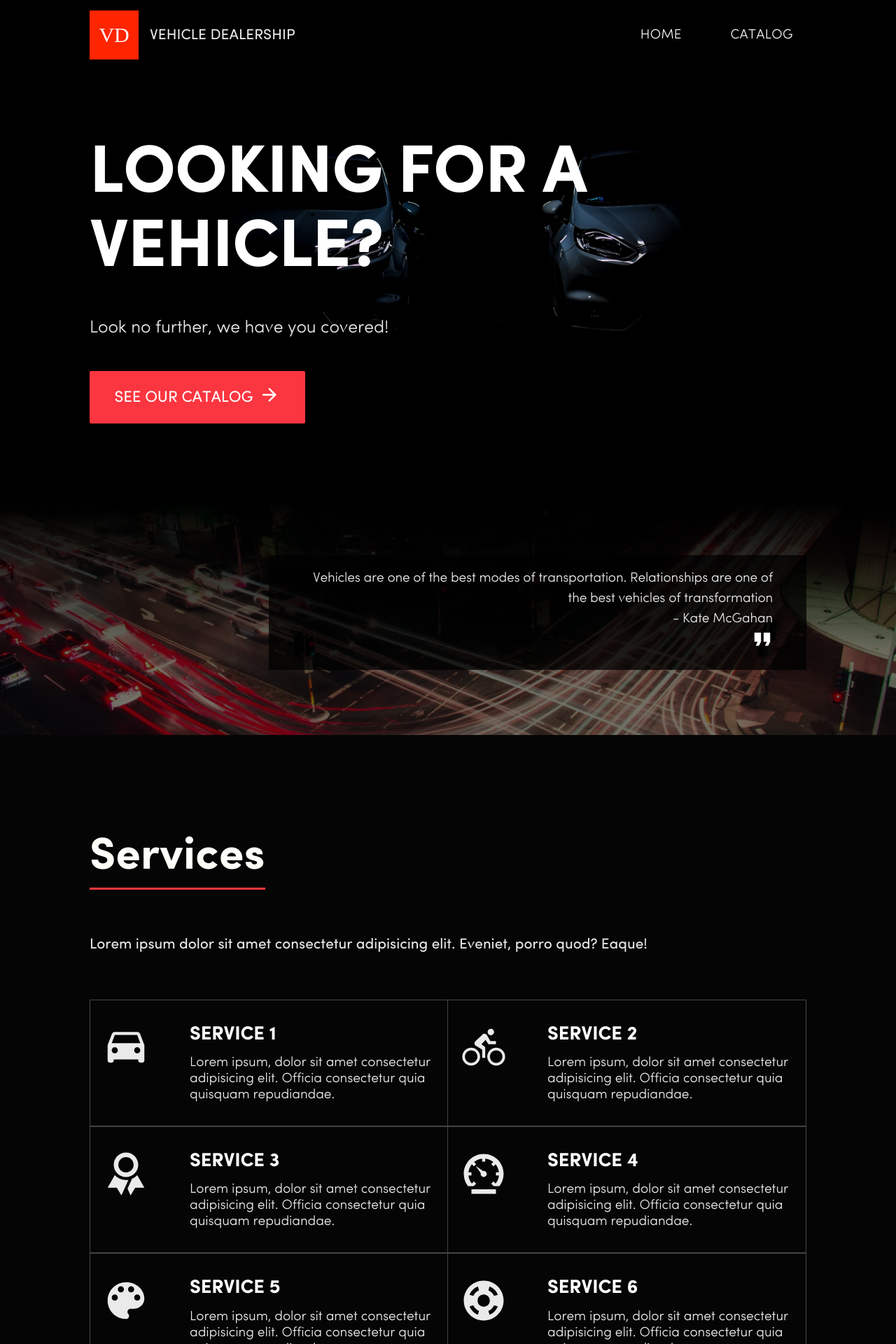
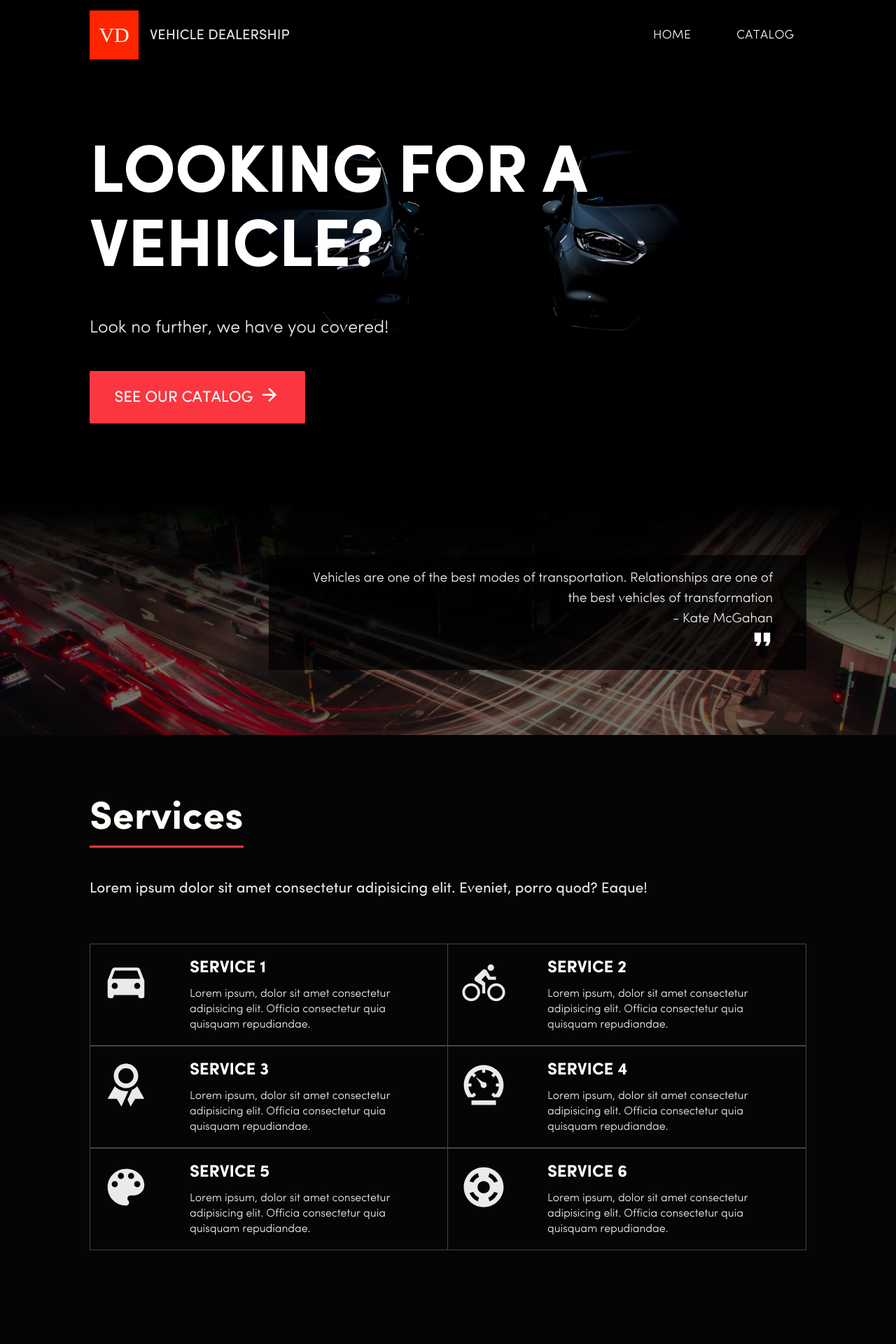
Before and after one commit to eduamdev/car-dealership-contentful, a React (Create React App) app: page / in a window 1280 px wide. Shown: the top 1920 px of the page at 70% size. Built offline with nearby package versions, Linux system fonts and the light colour scheme.

Commit message:
general styles

```diff
--- a/src/components/Link.js
+++ b/src/components/Link.js
@@ -36,7 +36,7 @@ const StyledLink = styled(Link)`
   &.nav-link {
     letter-spacing: 1px;
     color: #fff;
-    font-size: 1.1em;
+    font-size: 1em;
     font-weight: 200;
     text-transform: uppercase;
     display: block;
@@ -45,7 +45,7 @@ const StyledLink = styled(Link)`
 
     @media ${viewport[7]} {
       padding: 0.7em 1em;
-      font-size: 1.2em;
+      font-size: 1.1em;
       letter-spacing: 0.3px;
 
       &:hover,
--- a/src/components/Navbar.js
+++ b/src/components/Navbar.js
@@ -37,7 +37,7 @@ const Logo = styled.div`
 
   & .logoText {
     color: ${theme.colors.lightGrey};
-    font-size: 1.3em;
+    font-size: 1.25em;
     font-weight: 400;
     display: none;
     /* visibility: hidden; */
--- a/src/components/Services.js
+++ b/src/components/Services.js
@@ -12,7 +12,7 @@ const StyledSection = styled.section`
 `;
 
 const Subtitle = styled.p`
-  font-size: 1.2em;
+  font-size: 1.15em;
   line-height: 1.3;
   color: ${theme.colors.lightGrey};
   text-align: left;
@@ -40,7 +40,7 @@ const Item = styled.div`
   margin: 0;
   color: #fff;
   text-align: center;
-  padding: 2em 1em;
+  padding: 0.75em 1em;
   display: grid;
   align-items: center;
   justify-content: center;
@@ -55,6 +55,7 @@ const Item = styled.div`
     grid-template-rows: 1fr;
     grid-template-areas: 'icon text';
     grid-column-gap: 3.5em;
+    padding: 1.2em 1em;
 
     &:nth-child(even) {
       border-left: none;
@@ -92,21 +93,21 @@ const Item = styled.div`
       text-align: center;
 
       @media ${viewport[7]} {
-        font-size: 1.7em;
+        font-size: 1.5em;
         text-align: left;
       }
     }
 
     & .subtitle {
       color: ${theme.colors.lightGrey};
-      font-size: 1.1em;
-      line-height: 1.2;
+      font-size: 0.98em;
+      line-height: 1.3;
       font-weight: 200;
       text-align: center;
 
       @media ${viewport[7]} {
-        font-size: 1.2em;
-        line-height: 1.2;
+        font-size: 1em;
+        line-height: 1.35;
         text-align: left;
       }
     }
--- a/src/components/Title.js
+++ b/src/components/Title.js
@@ -6,7 +6,7 @@ import viewport from '../styles/media';
 const Container = styled.div`
   display: grid;
   align-items: center;
-  margin: 4em 0 2em 0;
+  margin: 3em 0 1.8em 0;
   grid-template-columns: 1fr;
 
   &.left {
@@ -19,7 +19,7 @@ const Container = styled.div`
 
   @media ${viewport[7]} {
     grid-template-columns: auto;
-    margin: 8em 0 4em 0;
+    margin: 5em 0 2.75em 0;
   }
 `;
 
@@ -28,11 +28,11 @@ const StyledTitle = styled.h2`
   padding: 0.15em 0;
   display: inline;
   border-bottom: 3px solid ${theme.colors.coralRed};
-  font-size: 2.5em;
+  font-size: 2.75em;
   letter-spacing: 0.3px;
 
   @media ${viewport[7]} {
-    font-size: 4em;
+    font-size: 3.5em;
   }
 
   &.left {
--- a/src/components/VehicleFilter.js
+++ b/src/components/VehicleFilter.js
@@ -66,7 +66,7 @@ const FilterButton = styled.span`
     letter-spacing: -0.15px;
 
     &:not(:last-child) {
-      margin-bottom: 2em;
+      margin-bottom: 1em;
     }
 
     & .filter-label {
@@ -76,7 +76,7 @@ const FilterButton = styled.span`
 
     & .filter-select {
       /* cursor: pointer; */
-      padding: 0.25em 0.75em;
+      padding: 0.1em 0.5em;
       font-size: 0.95em;
       background: ${theme.colors.warmBlack};
       color: ${theme.colors.lightGrey};
```
